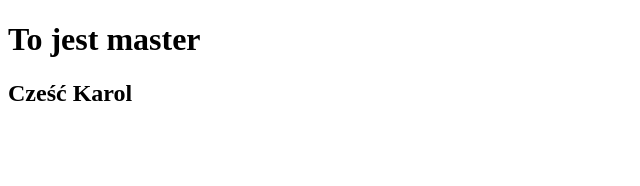
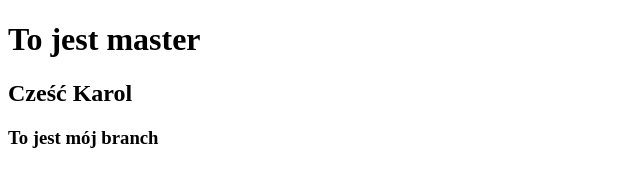
Before and after one commit to CruderCypress98/mkm, a plain HTML site: page master.html in a window 1280 px wide. Shown: the whole page, without its empty margins (0-640 px from the left). Drawn offline with Linux system fonts and the light colour scheme.

Commit message:
Nowy branch

```diff
--- a/master.html
+++ b/master.html
@@ -9,5 +9,6 @@
 <body>
     <h1>To jest master</h1>
     <h2>Cześć Karol</h2>
+    <h3>To jest mój branch</h3>
 </body>
 </html>
```
